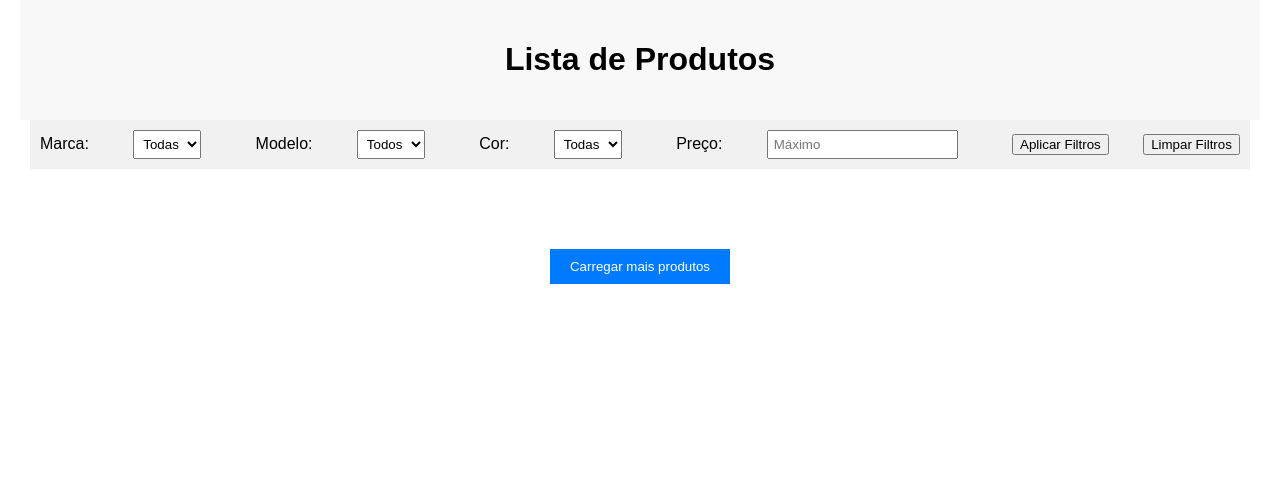
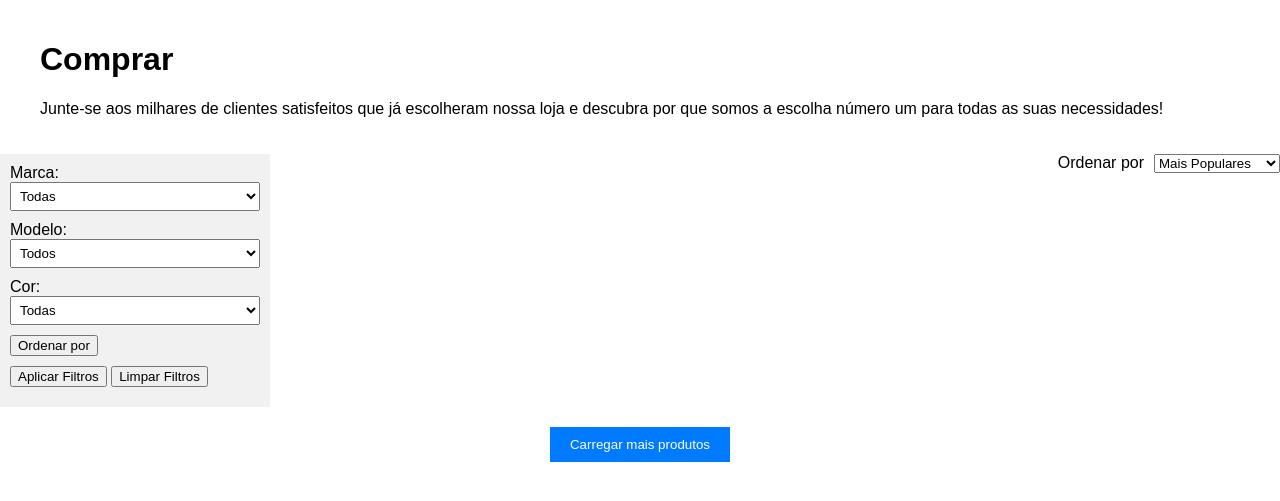
Before and after one commit to TheParousia/PI-TI-Ecommerce, a Django app: template produto/templates/produtos.html in a window 1280 px wide. Shown: the top 501 px of the page. Run offline with Django 4.2, Linux system fonts and the light colour scheme; the template is opened without the code that fills it, so the values that code supplies are empty; parts of the project's set-up code (start-up, migrations or seed data) failed here and were passed over.

Commit message:
Co-authored-by: elian-thiago <elian-thiago@users.noreply.github.com> Criação das telas de exibição e os filtros de produtos.

```diff
--- a/core/urls.py
+++ b/core/urls.py
@@ -4,4 +4,5 @@ from django.urls import path,include
 urlpatterns = [
     path("",include('produto.urls')),
     path('admin/', admin.site.urls),
+    #path('produtos/', include('produtos.urls')),
 ]
--- a/produto/templates/produtos.html
+++ b/produto/templates/produtos.html
@@ -3,7 +3,7 @@
 <head>
     <meta charset="UTF-8">
     <meta name="viewport" content="width=device-width, initial-scale=1.0">
-    <title>Lista de Produtos</title>
+    <title>Loja de Celulares</title>
     <style>
         body {
             font-family: Arial, sans-serif;
@@ -22,14 +22,18 @@
             background-color: #f8f8f8;
             text-align: center;
         }
+        .main-content {
+            display: flex;
+            width: 100%;
+        }
         .filters {
-            display: flex;
-            flex-wrap: wrap;
-            justify-content: space-between;
-            align-items: center;
             background-color: #f1f1f1;
             padding: 10px;
-            margin-bottom: 20px;
+            margin-right: 20px;
+            width: 250px;
+        }
+        .filters div {
+            margin-bottom: 10px;
         }
         .filters label {
             margin-right: 10px;
@@ -37,6 +41,24 @@
         .filters select, .filters input {
             margin-right: 20px;
             padding: 5px;
+            width: 100%;
+        }
+        .products-section {
+            flex-grow: 1;
+        }
+        .products-header {
+            display: flex;
+            justify-content: space-between;
+            align-items: center;
+            margin-bottom: 20px;
+        }
+        .products-header .sort-options {
+            display: flex;
+            align-items: center;
+            margin-left: auto;
+        }
+        .products-header .sort-options select {
+            margin-left: 10px;
         }
         .products {
             display: flex;
@@ -72,48 +94,122 @@
             border: none;
             cursor: pointer;
         }
+        .dropdown-menu {
+            display: none;
+            position: absolute;
+            background-color: #fff;
+            box-shadow: 0 2px 5px rgba(0,0,0,0.1);
+            padding: 10px;
+            list-style: none;
+        }
+        .dropdown-menu.show {
+            display: block.
+        }
+        .dropdown-menu li {
+            padding: 5px 10px;
+            cursor: pointer.
+        }
+        .dropdown-menu li:hover {
+            background-color: #f1f1f1.
+        }
+        .new-div {
+            text-align: left; /* Alinha o texto à esquerda */
+            width: 100%; /* Garante que a div ocupe toda a largura disponível */
+            max-width: 1200px; /* Mantém a largura máxima consistente */
+            padding: 20px; /* Adiciona padding para espaçamento */
+        }
     </style>
 </head>
 <body>
-    <div class="header">
-        <h1>Lista de Produtos</h1>
+    <div class="new-div">
+        <h1>Comprar</h1>
+        <p>Junte-se aos milhares de clientes satisfeitos que já escolheram nossa loja e descubra por que somos a escolha número um para todas as suas necessidades!</p>
     </div>
+    <div class="main-content">
         <div class="filters">
+            <form method="get">
+                <div>
                     <label for="marca">Marca:</label>
                     <select id="marca" name="marca">
                         <option value="">Todas</option>
                         <!-- Adicione opções de marca aqui -->
                     </select>
+                </div>
+                <div>
                     <label for="modelo">Modelo:</label>
                     <select id="modelo" name="modelo">
                         <option value="">Todos</option>
                         <!-- Adicione opções de modelo aqui -->
                     </select>
+                </div>
+                <div>
                     <label for="cor">Cor:</label>
                     <select id="cor" name="cor">
                         <option value="">Todas</option>
                         <!-- Adicione opções de cor aqui -->
                     </select>
-        <label for="preco">Preço:</label>
-        <input type="number" id="preco" name="preco" placeholder="Máximo">
-        <button>Aplicar Filtros</button>
-        <button>Limpar Filtros</button>
+                </div>
+                <div class="dropdown">
+                    <button id="bordenarpor" type="button" data-toggle="dropdown" aria-haspopup="true" aria-expanded="false">
+                        <span class="fa fa-exchange fa-rotate-90" aria-hidden="true"></span> Ordenar por
+                        <span class="caret"></span>
+                    </button>
+                    <ul class="dropdown-menu" aria-labelledby="bordenarpor">
+                        <li data-value="preco_asc">Menor Preço</li>
+                        <li data-value="preco_desc">Maior Preço</li>
+                    </ul>
+                </div>
+                <input type="hidden" id="ordenar_por" name="ordenar_por">
+                <div>
+                    <button type="submit">Aplicar Filtros</button>
+                    <button type="reset">Limpar Filtros</button>
+                </div>
+            </form>
+        </div>
+        <div class="products-section">
+            <div class="products-header">
+                <div class="sort-options">
+                    <span>Ordenar por</span>
+                    <select id="ordenar" name="ordenar">
+                        <option value="popular_asc">Mais Populares</option>
+                        <option value="popular_desc">Menos Populares</option>
+                        <!-- Adicione outras opções de ordenação aqui -->
+                    </select>
+                </div>
             </div>
             <div class="products">
                 {% for produto in produtos %}
                 <div class="card">
+                    <img src="" width="100px" height="100px" alt="">
                     <h2>{{ produto.modelo }}</h2>
                     <p><strong>Descrição:</strong> {{ produto.descricao }}</p>
                     <p><strong>Capacidade 1:</strong> {{ produto.capacidade1 }}</p>
                     <p><strong>Capacidade 2:</strong> {{ produto.capacidade2 }}</p>
                     <p><strong>Capacidade 3:</strong> {{ produto.capacidade3 }}</p>
-            <p><strong>Quantidade em Estoque:</strong> {{ produto.qtdEstoque }}</p>
-            <p class="price"><strong>Preço:</strong> {{ produto.preco }}</p>
+                    <p><strong>Quantidade em Estoque:</strong> {{ produto.qtd_estoque }}</p>
+                    <p class="price"><strong>Preço:</strong> R$ {{ produto.preco }}</p>
                     <p><strong>Cor:</strong> {{ produto.cor }}</p>
                     <p><strong>Marca:</strong> {{ produto.marca }}</p>
                 </div>
                 {% endfor %}
             </div>
+        </div>
+    </div>
     <button class="load-more">Carregar mais produtos</button>
+
+    <script>
+        document.getElementById('bordenarpor').addEventListener('click', function() {
+            document.querySelector('.dropdown-menu').classList.toggle('show');
+        });
+
+        document.querySelectorAll('.dropdown-menu li').forEach(function(item) {
+            item.addEventListener('click', function() {
+                document.querySelector('.dropdown-menu').classList.remove('show');
+                document.getElementById('ordenar_por').value = this.getAttribute('data-value');
+                // Aqui você pode adicionar a lógica para ordenar os produtos
+                console.log('Ordenar por:', this.getAttribute('data-value'));
+            });
+        });
+    </script>
 </body>
 </html>
--- a/produto/urls.py
+++ b/produto/urls.py
@@ -5,4 +5,5 @@ from . import views
 
 urlpatterns = [
 path('produtos/', views.produtos, name='produtos'),
+path('filtrar/', views.filtrar_produtos, name='filtrar_produtos'),
 ]
```
Also changed, not shown: produto/models.py (+11 -8 lines), produto/views.py (+22 -2 lines), produto/migrations/0001_initial.py (added), produto/migrations/__init__.py (added). Lines whose indentation alone changed are shown as unchanged.
